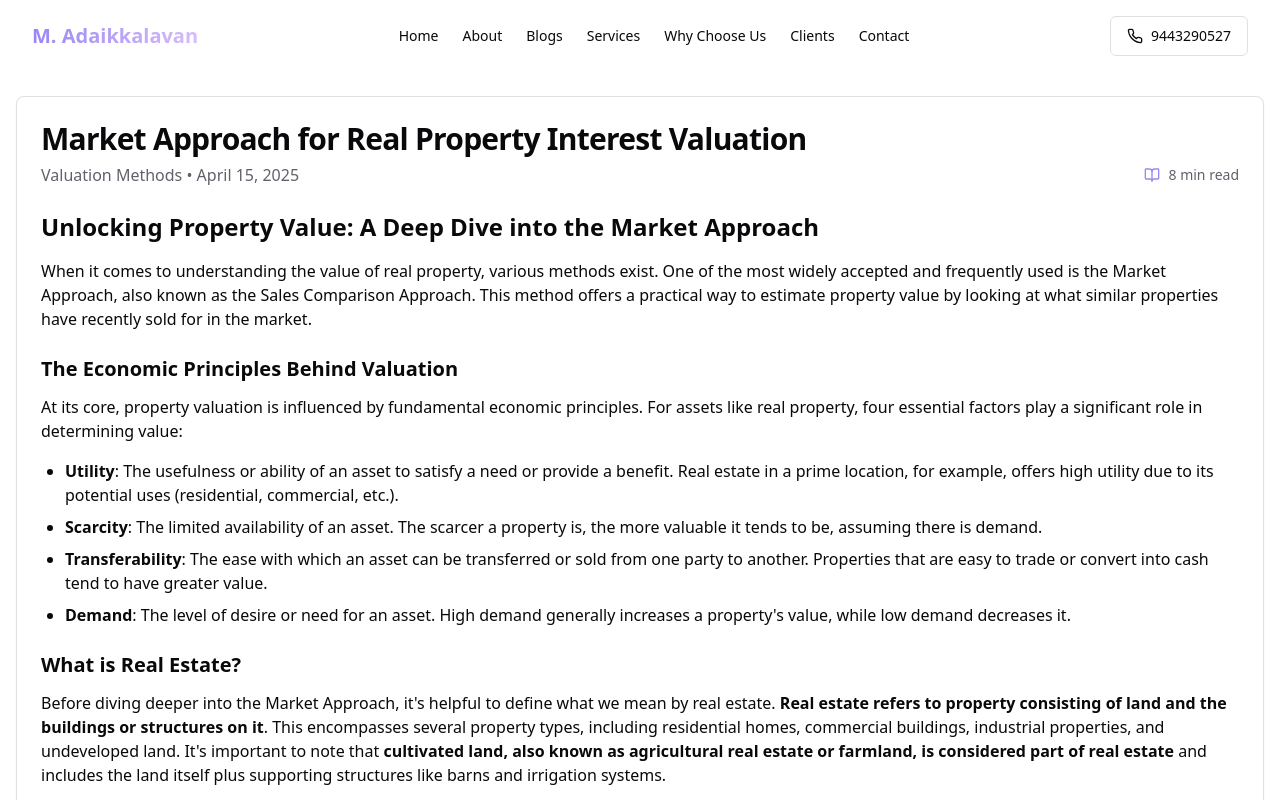
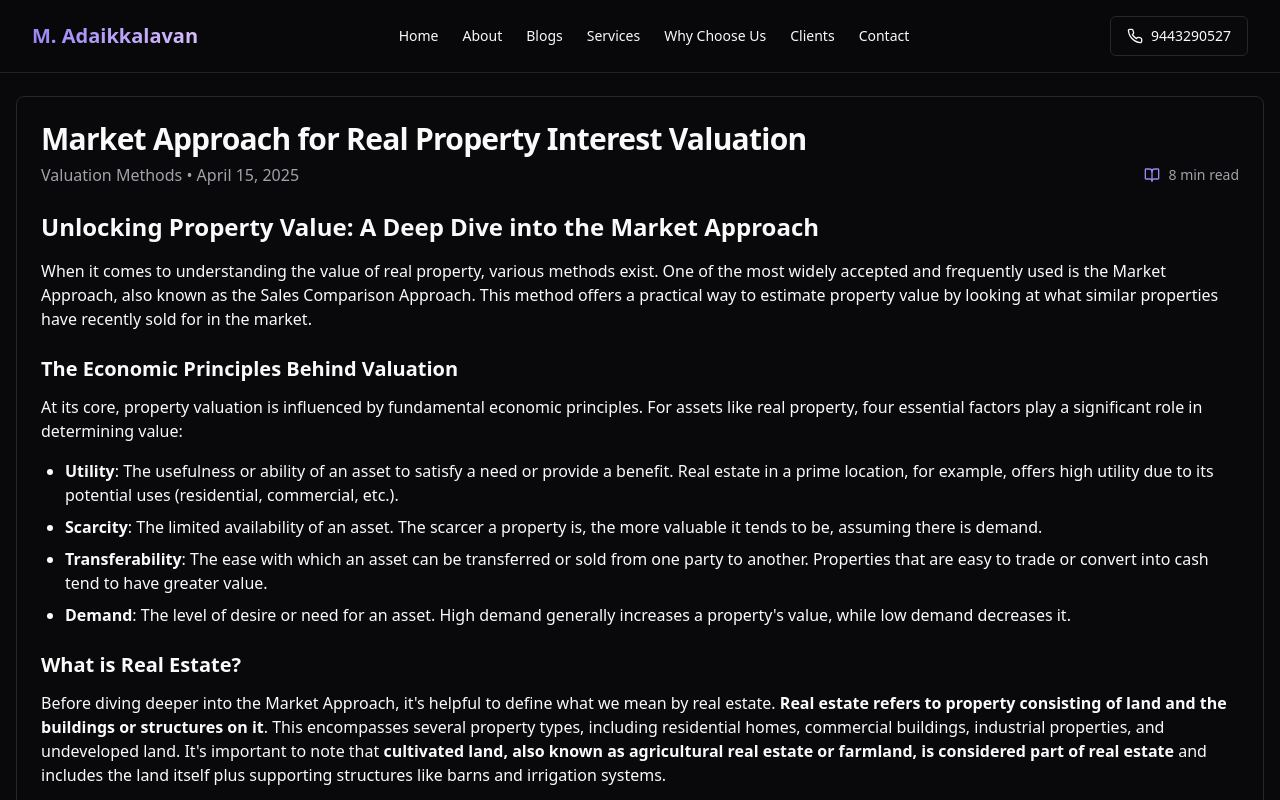
Before and after one commit to Hareeshmuthu/adaikkalavan, a React (Vite) app: page /blogs/1 in a window 1280 px wide. Shown: the top 800 px of the page. Built offline with nearby package versions, Linux system fonts and the light colour scheme.

Commit message:
Reverted to commit ca2e0c73d4e4cd89aa207294c4b8962c23aa4eb6

```diff
--- a/src/components/ThemeToggle.tsx
+++ /dev/null
@@ -1,50 +0,0 @@
-
-import { useState, useEffect } from "react";
-import { Moon, Sun } from "lucide-react";
-import { Toggle } from "@/components/ui/toggle";
-import { ToggleGroup, ToggleGroupItem } from "@/components/ui/toggle-group";
-import { Switch } from "@/components/ui/switch";
-
-interface ThemeToggleProps {
-  className?: string;
-}
-
-export function ThemeToggle({ className }: ThemeToggleProps) {
-  // Default to light mode
-  const [theme, setTheme] = useState<"light" | "dark">("light");
-
-  useEffect(() => {
-    // Check localStorage first
-    const savedTheme = localStorage.getItem("theme") as "light" | "dark" | null;
-
-    // Use saved theme or set to light as default
-    const initialTheme = savedTheme || "light";
-    setTheme(initialTheme);
-
-    // Apply theme to document
-    document.documentElement.classList.toggle("dark", initialTheme === "dark");
-  }, []);
-
-  const toggleTheme = (newTheme: "light" | "dark") => {
-    setTheme(newTheme);
-    // Save to localStorage
-    localStorage.setItem("theme", newTheme);
-    // Toggle dark class on html element
-    document.documentElement.classList.toggle("dark", newTheme === "dark");
-  };
-
-  return (
-    <div className={`flex items-center gap-2 ${className}`}>
-      <ToggleGroup type="single" value={theme} onValueChange={(value) => value && toggleTheme(value as "light" | "dark")}>
-        <ToggleGroupItem value="light" aria-label="Light mode" className="px-3">
-          <Sun size={16} className="mr-1" />
-          Light
-        </ToggleGroupItem>
-        <ToggleGroupItem value="dark" aria-label="Dark mode" className="px-3">
-          <Moon size={16} className="mr-1" />
-          Dark
-        </ToggleGroupItem>
-      </ToggleGroup>
-    </div>
-  );
-}
--- a/src/index.css
+++ b/src/index.css
@@ -1,47 +1,9 @@
-
 @tailwind base;
 @tailwind components;
 @tailwind utilities;
 
 @layer base {
   :root {
-    /* Light mode variables (default) */
-    --background: 0 0% 100%;
-    --foreground: 240 10% 3.9%;
-
-    --card: 0 0% 100%;
-    --card-foreground: 240 10% 3.9%;
-
-    --popover: 0 0% 100%;
-    --popover-foreground: 240 10% 3.9%;
-
-    --primary: 45 100% 50%;
-    --primary-foreground: 0 0% 10%;
-
-    --secondary: 240 5% 96%;
-    --secondary-foreground: 240 5% 10%;
-
-    --muted: 240 5% 96%;
-    --muted-foreground: 240 5% 40%;
-
-    --accent: 240 5% 96%;
-    --accent-foreground: 240 5% 10%;
-
-    --destructive: 0 85% 60%;
-    --destructive-foreground: 0 0% 98%;
-
-    --border: 240 5% 88%;
-    --input: 240 5% 88%;
-    --ring: 240 5% 40%;
-
-    --radius: 0.5rem;
-
-    --lavender: 267 83% 60%;
-    --lavender-light: 267 83% 75%;
-  }
-
-  .dark {
-    /* Dark mode variables */
     --background: 240 10% 3.9%;
     --foreground: 0 0% 98%;
 
@@ -69,6 +31,11 @@
     --border: 240 3.7% 15.9%;
     --input: 240 3.7% 15.9%;
     --ring: 240 4.9% 83.9%;
+
+    --radius: 0.5rem;
+
+    --lavender: 267 83% 60%;
+    --lavender-light: 267 83% 75%;
   }
 }
 
@@ -83,7 +50,6 @@
 }
 
 @layer utilities {
-  /* ... keep existing code (utility classes) */
   .glass-card {
     @apply bg-secondary/60 backdrop-blur-sm border border-white/10 shadow-xl;
   }
--- a/src/pages/Blogs.tsx
+++ b/src/pages/Blogs.tsx
@@ -4,7 +4,6 @@ import NavBar from '@/components/NavBar';
 import Footer from '@/components/Footer';
 import { Link } from 'react-router-dom';
 import ImageOptimizer from '@/components/ui/image-optimizer';
-import { ThemeToggle } from '@/components/ThemeToggle';
 
 export interface BlogPost {
   id: number;
@@ -30,11 +29,8 @@ const Blogs = () => {
       <NavBar />
 
       <main className="container mx-auto pt-24 pb-16 px-4">
-        <section className="mb-8">
-          <div className="flex justify-between items-center mb-6">
-            <h1 className="text-3xl md:text-4xl font-bold">Our Blog</h1>
-            <ThemeToggle />
-          </div>
+        <section className="mb-12">
+          <h1 className="text-3xl md:text-4xl font-bold mb-6">Our Blog</h1>
           <p className="text-lg text-muted-foreground mb-8">
             Insights and updates from M. Adaikkalavan on property valuation, market trends,
             and more to help you stay informed.
```
